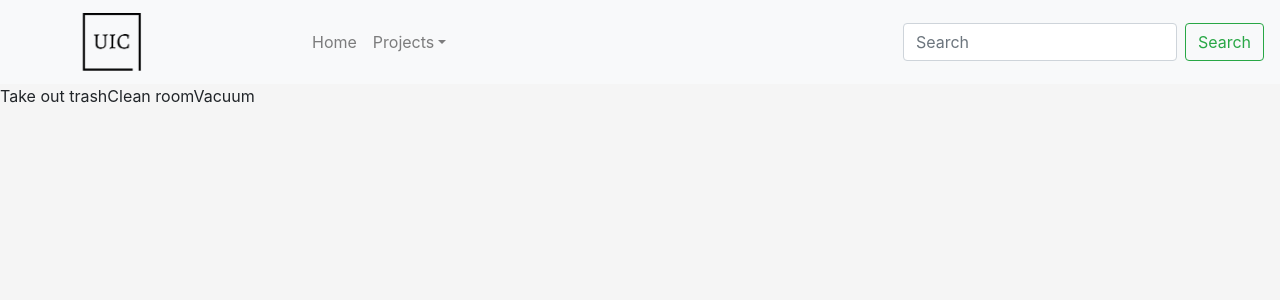
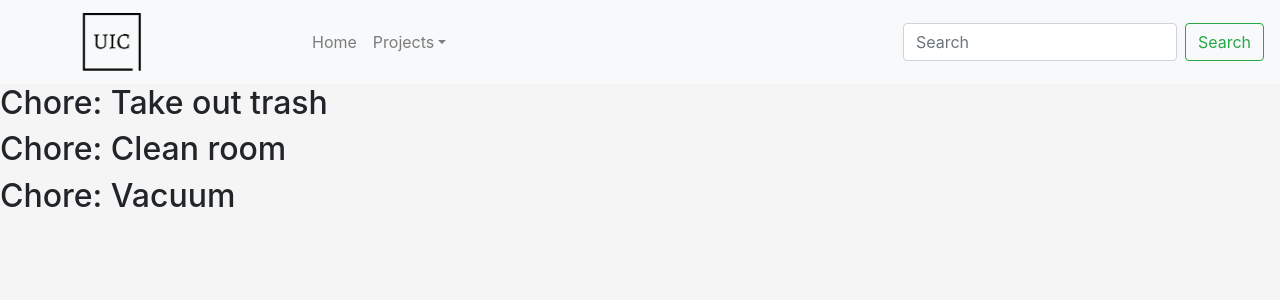
Before and after one commit to Fredrik93/react_tutorial, a React (Create React App) app: page /secondtodos in a window 1280 px wide. Shown: the top 300 px of the page. Built offline with nearby package versions, Linux system fonts and the light colour scheme.

Commit message:
add dataItem to component

```diff
--- a/src/Components/Todos/SecondTodos.js
+++ b/src/Components/Todos/SecondTodos.js
@@ -3,8 +3,8 @@ import Item from './SecondTodoItem'
 import todosData from './todosData'
 class SecondTodos extends React.Component {
 
-    showChores = todosData.map(Item => {
-        return Item.chore
+    showChores = todosData.map(dataItem => {
+        return <Item chore={dataItem.chore} key={dataItem.id} />
     })
 
     render() {
```
